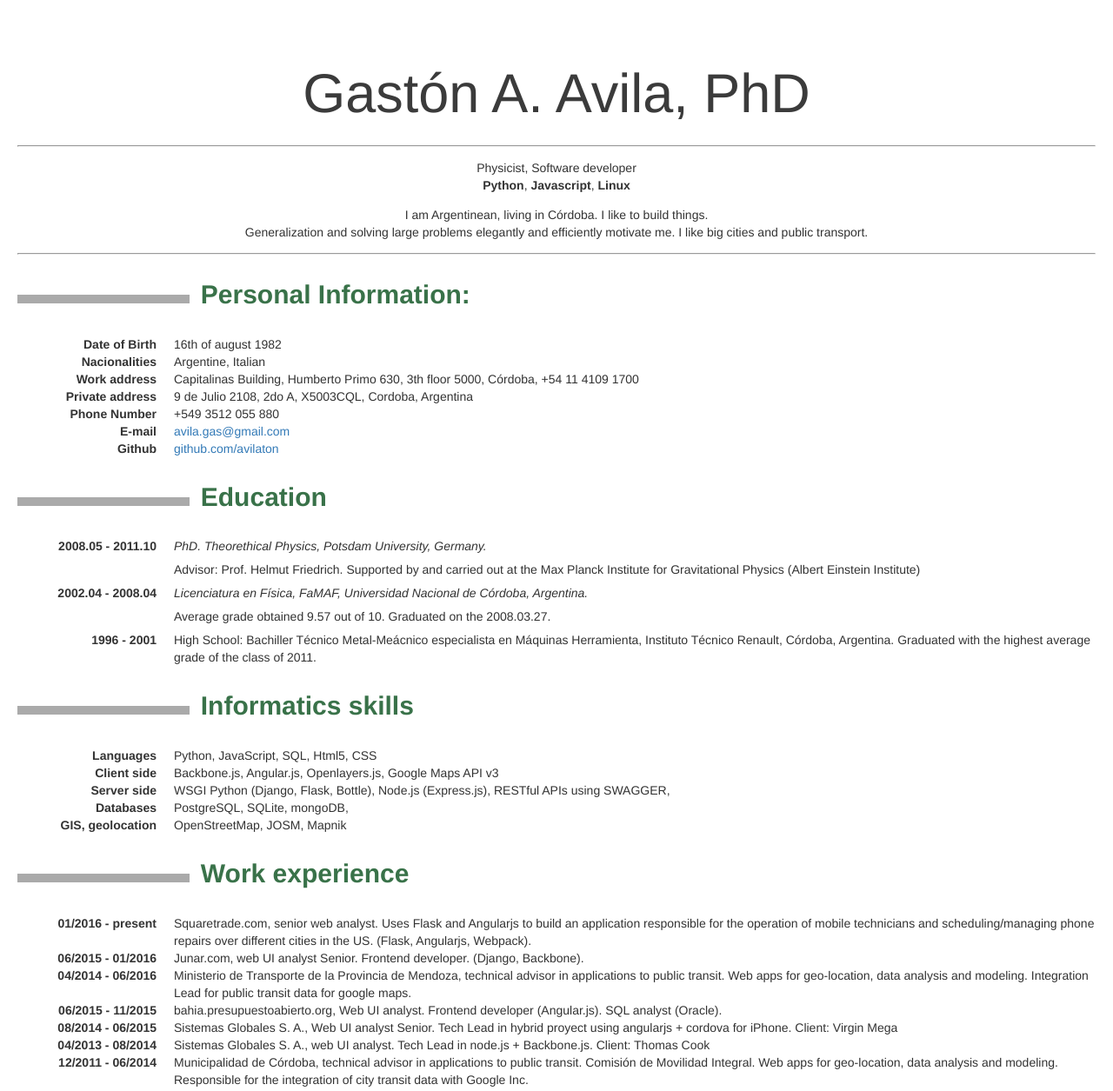
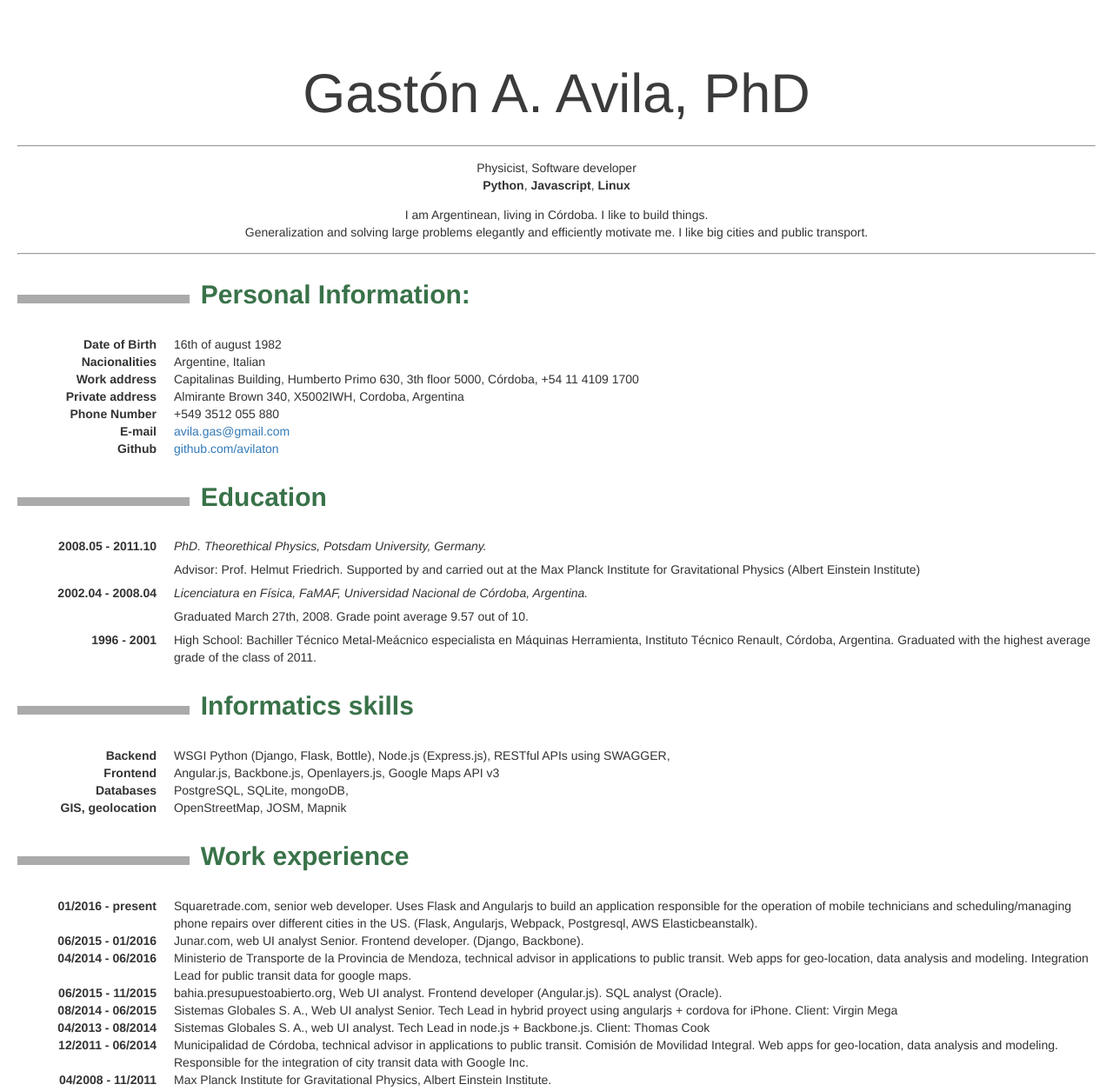
Before and after one commit to avilaton/cv, a plain HTML site: page index.html in a window 1280 px wide. Shown: the top 1255 px of the page at 87% size. Drawn offline with Linux system fonts and the light colour scheme.

Commit message:
Last updates

```diff
--- a/index.html
+++ b/index.html
@@ -12,10 +12,12 @@
 <h1 id="gastón-a.-avila-phd">Gastón A. Avila, PhD</h1>
 <hr />
 <blockquote>
-<p>Physicist, Software developer<br /> <strong>Python</strong>, <strong>Javascript</strong>, <strong>Linux</strong></p>
+<p>Physicist, Software developer<br />
+<strong>Python</strong>, <strong>Javascript</strong>, <strong>Linux</strong></p>
 </blockquote>
 <blockquote>
-<p>I am Argentinean, living in Córdoba. I like to build things.<br />Generalization and solving large problems elegantly and efficiently motivate me. I like big cities and public transport.</p>
+<p>I am Argentinean, living in Córdoba. I like to build things.<br />
+Generalization and solving large problems elegantly and efficiently motivate me. I like big cities and public transport.</p>
 </blockquote>
 <hr />
 <h2 id="personal-information">Personal Information:</h2>
@@ -30,18 +32,13 @@
 <dd>Capitalinas Building, Humberto Primo 630, 3th floor 5000, Córdoba, +54 11 4109 1700
 </dd>
 <dt>Private address</dt>
-<dd>9 de Julio 2108, 2do A, X5003CQL, Cordoba, Argentina
+<dd>Almirante Brown 340, X5002IWH, Cordoba, Argentina
 </dd>
 <dt>Phone Number</dt>
 <dd>+549 3512 055 880
 </dd>
 <dt>E-mail</dt>
-<dd><script type="text/javascript">
-<!--
-h='&#x67;&#x6d;&#x61;&#x69;&#108;&#46;&#x63;&#x6f;&#x6d;';a='&#64;';n='&#x61;&#118;&#x69;&#108;&#x61;&#46;&#x67;&#x61;&#x73;';e=n+a+h;
-document.write('<a h'+'ref'+'="ma'+'ilto'+':'+e+'" clas'+'s="em' + 'ail">'+e+'<\/'+'a'+'>');
-// -->
-</script><noscript>&#x61;&#118;&#x69;&#108;&#x61;&#46;&#x67;&#x61;&#x73;&#32;&#x61;&#116;&#32;&#x67;&#x6d;&#x61;&#x69;&#108;&#32;&#100;&#x6f;&#116;&#32;&#x63;&#x6f;&#x6d;</noscript>
+<dd><a href="mailto:avila.gas@gmail.com">avila.gas@gmail.com</a>
 </dd>
 <dt>Github</dt>
 <dd><a href="https://github.com/avilaton">github.com/avilaton</a>
@@ -55,7 +52,7 @@ document.write('<a h'+'ref'+'="ma'+'ilto'+':'+e+'" clas'+'s="em' + 'ail">'+e+'<\
 </dd>
 <dt>2002.04 - 2008.04</dt>
 <dd><p><em>Licenciatura en Física, FaMAF, Universidad Nacional de Córdoba, Argentina.</em></p>
-<p>Average grade obtained 9.57 out of 10. Graduated on the 2008.03.27.</p>
+<p>Graduated March 27th, 2008. Grade point average 9.57 out of 10.</p>
 </dd>
 <dt>1996 - 2001</dt>
 <dd>High School: Bachiller Técnico Metal-Meácnico especialista en Máquinas Herramienta, Instituto Técnico Renault, Córdoba, Argentina. Graduated with the highest average grade of the class of 2011.
@@ -63,14 +60,11 @@ document.write('<a h'+'ref'+'="ma'+'ilto'+':'+e+'" clas'+'s="em' + 'ail">'+e+'<\
 </dl>
 <h2 id="informatics-skills">Informatics skills</h2>
 <dl>
-<dt>Languages</dt>
-<dd>Python, JavaScript, SQL, Html5, CSS
+<dt>Backend</dt>
+<dd>WSGI Python (Django, Flask, Bottle), Node.js (Express.js), RESTful APIs using SWAGGER,
 </dd>
-<dt>Client side</dt>
-<dd>Backbone.js, Angular.js, Openlayers.js, Google Maps API v3
-</dd>
-<dt>Server side</dt>
-<dd>WSGI Python (Django, Flask, Bottle), Node.js (Express.js), RESTful APIs using SWAGGER,
+<dt>Frontend</dt>
+<dd>Angular.js, Backbone.js, Openlayers.js, Google Maps API v3
 </dd>
 <dt>Databases</dt>
 <dd>PostgreSQL, SQLite, mongoDB,
@@ -82,7 +76,7 @@ document.write('<a h'+'ref'+'="ma'+'ilto'+':'+e+'" clas'+'s="em' + 'ail">'+e+'<\
 <h2 id="work-experience">Work experience</h2>
 <dl>
 <dt>01/2016 - present</dt>
-<dd>Squaretrade.com, senior web analyst. Uses Flask and Angularjs to build an application responsible for the operation of mobile technicians and scheduling/managing phone repairs over different cities in the US. (Flask, Angularjs, Webpack).
+<dd>Squaretrade.com, senior web developer. Uses Flask and Angularjs to build an application responsible for the operation of mobile technicians and scheduling/managing phone repairs over different cities in the US. (Flask, Angularjs, Webpack, Postgresql, AWS Elasticbeanstalk).
 </dd>
 <dt>06/2015 - 01/2016</dt>
 <dd>Junar.com, web UI analyst Senior. Frontend developer. (Django, Backbone).
@@ -159,12 +153,8 @@ document.write('<a h'+'ref'+'="ma'+'ilto'+':'+e+'" clas'+'s="em' + 'ail">'+e+'<\
 </ul>
 <hr />
 <blockquote>
-<p><script type="text/javascript">
-<!--
-h='&#x67;&#x6d;&#x61;&#x69;&#108;&#46;&#x63;&#x6f;&#x6d;';a='&#64;';n='&#x61;&#118;&#x69;&#108;&#x61;&#46;&#x67;&#x61;&#x73;';e=n+a+h;
-document.write('<a h'+'ref'+'="ma'+'ilto'+':'+e+'" clas'+'s="em' + 'ail">'+e+'<\/'+'a'+'>');
-// -->
-</script><noscript>&#x61;&#118;&#x69;&#108;&#x61;&#46;&#x67;&#x61;&#x73;&#32;&#x61;&#116;&#32;&#x67;&#x6d;&#x61;&#x69;&#108;&#32;&#100;&#x6f;&#116;&#32;&#x63;&#x6f;&#x6d;</noscript> • +5493512055880<br /> 9 de Julio 2108, 2do A, X5003CQL, Cordoba, ARGENTINA</p>
+<p><a href="mailto:avila.gas@gmail.com">avila.gas@gmail.com</a> • +5493512055880<br />
+Almirante Brown 340, 2do A, X5002IWH, Cordoba, ARGENTINA</p>
 </blockquote>
 </body>
 </html>
```
Also changed, not shown: index.txt, 3 other files.
